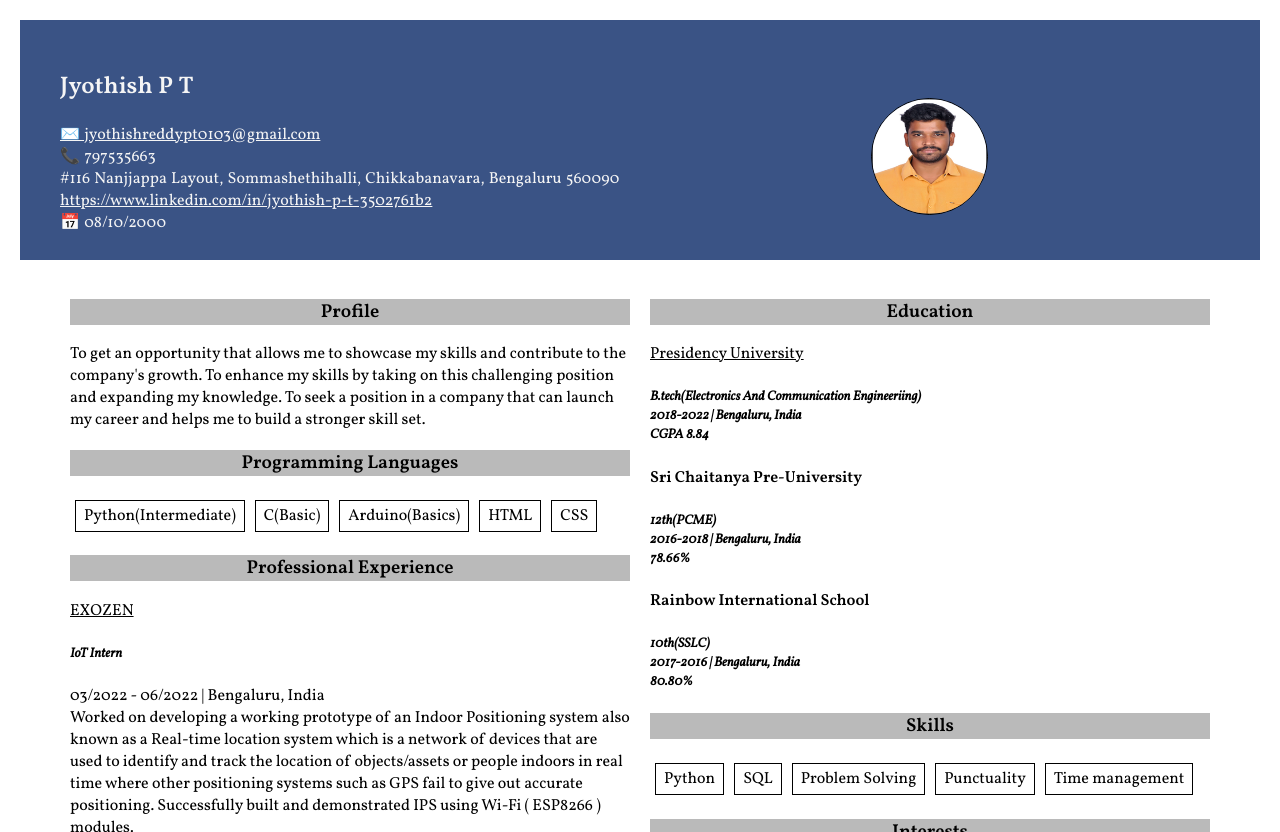
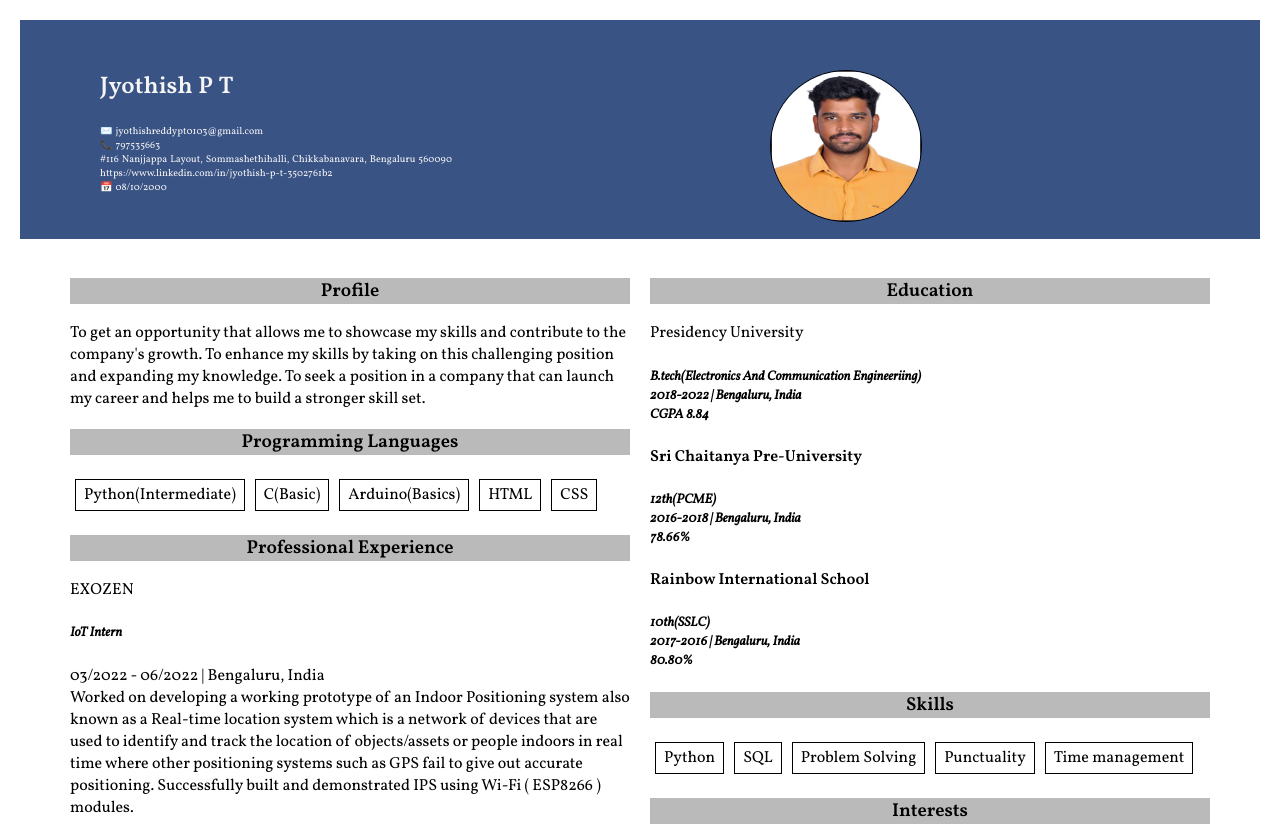
Before and after one commit to Jyothish1013/resume, a plain HTML site: page index.html in a window 1280 px wide. Shown: the top 832 px of the page. Drawn offline with Linux system fonts and the light colour scheme.

Commit message:
Update Resume.css

```diff
--- a/Resume.css
+++ b/Resume.css
@@ -1,5 +1,9 @@
 body{
     margin: 20px;
+}
+
+a{
+    text-decoration: none;
 }
 
 .main{
@@ -12,6 +16,14 @@ body{
     font-family: 'Vollkorn', serif;
 }
 
+.div1{
+    margin-left: 40px;
+}
+
+.div1 p{
+    font-size: 10px;
+}
+
 .link{
     border: none;
     color: whitesmoke;
@@ -22,9 +34,14 @@ body{
     color: black;
 }
 
+.image-contaner{
+    display: block;
+    margin: auto auto;
+}
+
 .img{
-    height: 115px;
-    width: 115px;
+    height: 150px;
+    width: 150px;
     margin-left: 20px;
     margin-top: 20px;
     border: 1px solid rgb(0, 0, 0);
```
